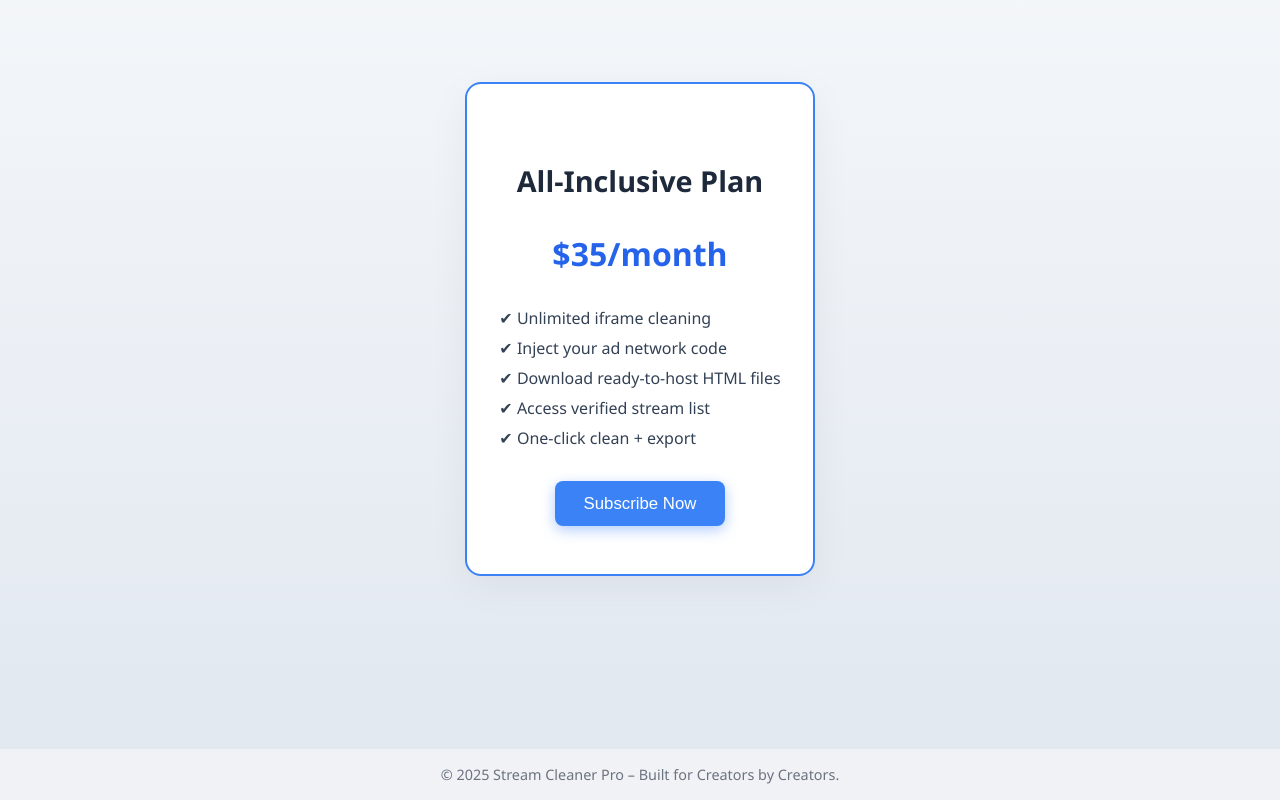
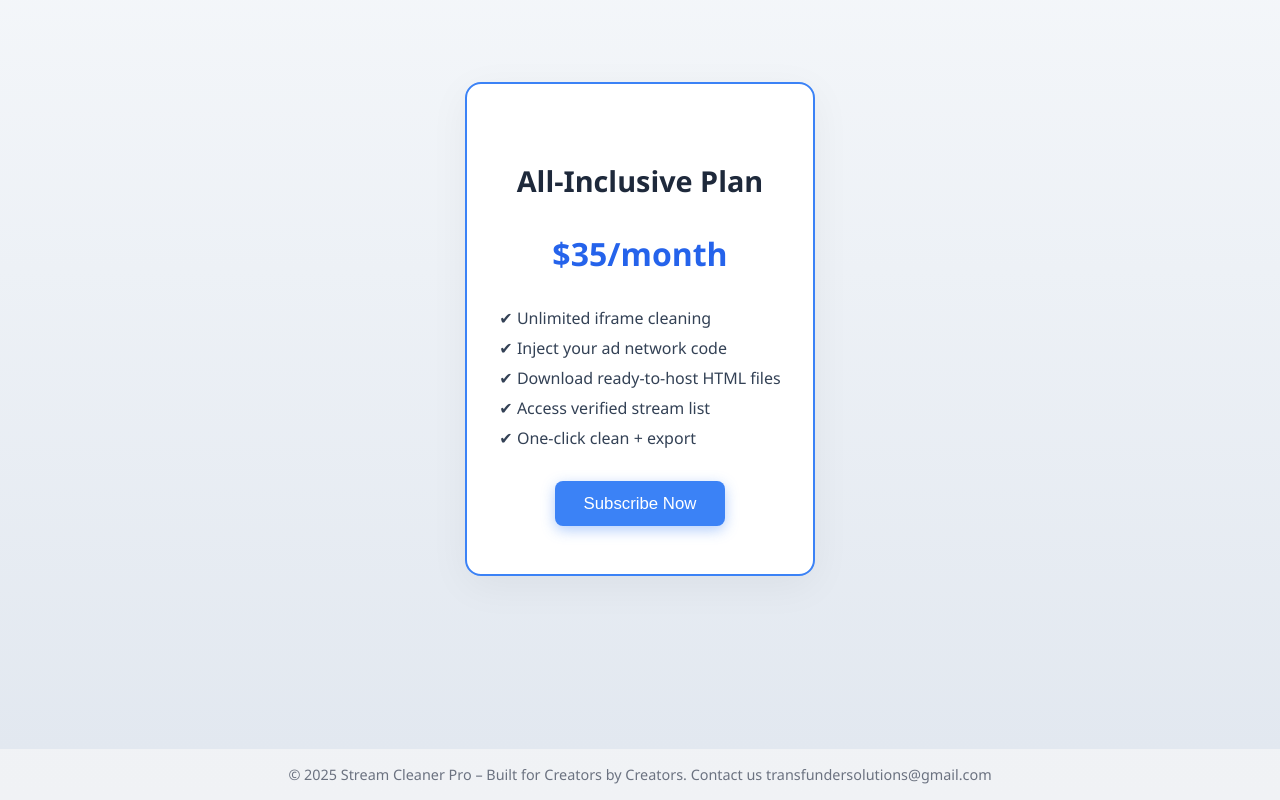
Before and after one commit to doesebAI/streamcleanerpro, a website: page index.html in a window 1280 px wide. Shown: the part 2172-2972 px from the top of the page. Drawn offline with Linux system fonts and the light colour scheme; a script that the page names is missing.

Commit message:
index.html

```diff
--- a/index.html
+++ b/index.html
@@ -504,7 +504,7 @@
 
 
   <footer>
-    &copy; 2025 Stream Cleaner Pro – Built for Creators by Creators.
+    &copy; 2025 Stream Cleaner Pro – Built for Creators by Creators. Contact us transfundersolutions@gmail.com
   </footer>
 
 <script type="module">
```
